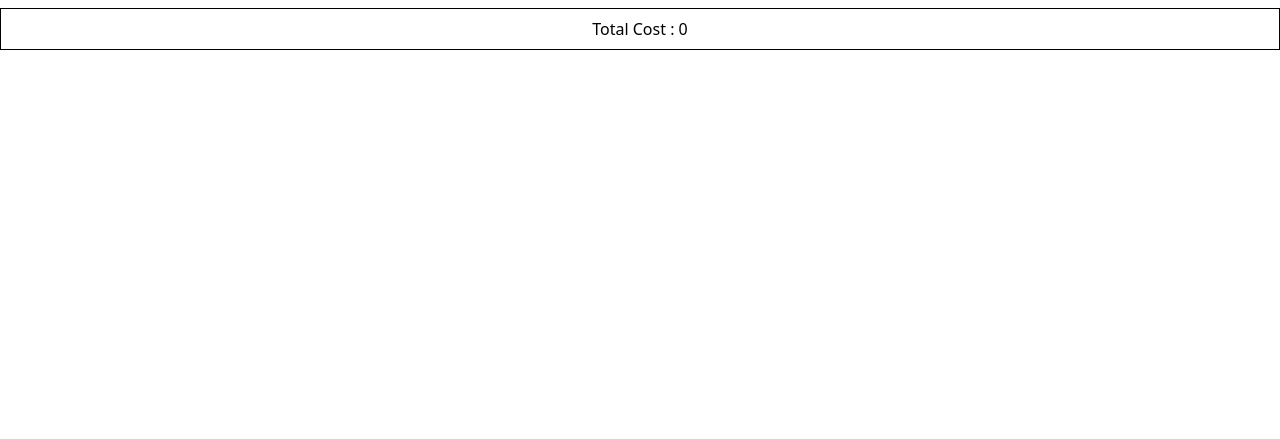
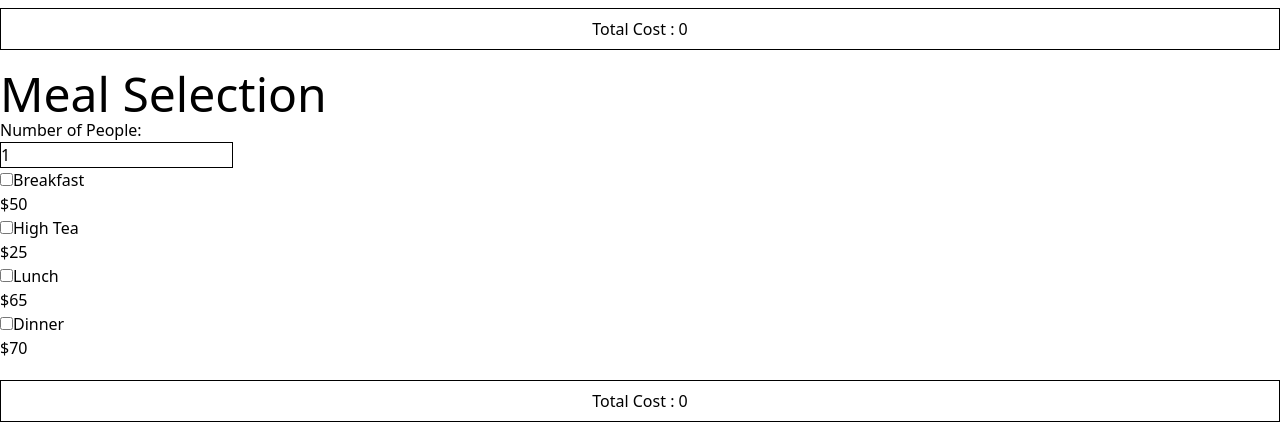
Before and after one commit to Lovepreet013/conference-expense-planner, a React (Vite) app: page / in a window 1280 px wide. Shown: the part 2846-3285 px from the top of the page. Before the commit the page ends 2916 px from the top, so only its background shows below. Built offline with nearby package versions, Linux system fonts and the light colour scheme.

Commit message:
meals section added

```diff
--- a/src/components/ConferenceEvent.jsx
+++ b/src/components/ConferenceEvent.jsx
@@ -1,12 +1,17 @@
 import { useDispatch, useSelector } from "react-redux"
 import { decrementQuantity, incrementQuantity } from "../slices/venueSlice"
 import { decrementAddOnQuantity, incrementAddOnQuanity } from "../slices/addOnSlice"
+import { useState } from "react"
+import { toggleMealSelection } from "../slices/mealsSlice"
 
 const ConferenceEvent = () => {
     const dispatch = useDispatch()
 
     const venueItems = useSelector((state) => state.venue) //'venue' name comes from the store.js 'venu' name
     const addOnItems = useSelector((state) => state.addOn)
+    const mealsItems = useSelector((state) => state.meals)
+
+    const [numberOfPeople, setNumberOfPeople] = useState(1)
 
     //venue functions
     const handleAddToCart = (index) => {
@@ -28,6 +33,11 @@ const ConferenceEvent = () => {
         dispatch(decrementAddOnQuantity(index))
     }
 
+    //meal function
+    const handleMealSelection = (index) => {
+        dispatch(toggleMealSelection(index))
+    }
+
 
     const calculateTotalCost = (section) => {
         let totalCost = 0
@@ -41,6 +51,13 @@ const ConferenceEvent = () => {
                 totalCost += item.cost * item.quantity
             })
         }
+        else if (section === 'meals'){
+            mealsItems.forEach((item) => {
+                if (item.selected) {
+                  totalCost += item.cost * numberOfPeople;
+                }
+            })
+        }
 
         return totalCost
     }
@@ -48,6 +65,7 @@ const ConferenceEvent = () => {
     //Total Cost
     const venuTotalCost = calculateTotalCost('venue')
     const addOnTotalCost = calculateTotalCost('addOn')
+    const mealsTotalCost = calculateTotalCost('meals')
 
     return(
         <div>
@@ -114,6 +132,44 @@ const ConferenceEvent = () => {
 
                 <h3 className="text-center my-5 p-2 border-1">Total Cost : {addOnTotalCost}</h3>
             </section>
+
+            <section>
+                <h2 className="text-5xl">Meal Selection</h2>
+
+                <div>
+                    <label htmlFor="numberOfPeople">
+                    <h3>Number of People:</h3>
+                    </label>
+                    <input
+                        type="number"
+                        id="numberOfPeople"
+                        className="border-1"
+                        value={numberOfPeople}
+                        onChange={(e) => setNumberOfPeople(e.target.value)}
+                        min="1"
+                    />
+
+                    <div>
+                        {mealsItems.map((item, index) => (
+                            <div key={index}>
+
+                                <input
+                                    type="checkbox"
+                                    id={`meal_${index}`}
+                                    checked={item.selected}
+                                    onChange={() => handleMealSelection(index)}
+                                />
+
+                                <label htmlFor={`meal_${index}`}>{item.name}</label>
+
+                                <div>${item.cost}</div>
+                          </div>
+                        ))}
+                    </div>
+              </div>
+
+              <h3 className="text-center my-5 p-2 border-1">Total Cost : {mealsTotalCost}</h3>
+            </section>
         </div>
     )
 }
--- /dev/null
+++ b/src/slices/mealsSlice.js
@@ -0,0 +1,20 @@
+import { createSlice } from "@reduxjs/toolkit";
+
+export const mealsSlice = createSlice({
+    name : 'meals',
+    initialState : [
+        { name: 'Breakfast', cost: 50, selected: false },
+        { name: 'High Tea', cost: 25, selected: false },
+        { name: 'Lunch', cost: 65, selected: false },
+        { name: 'Dinner', cost: 70, selected: false },
+    ],
+
+    reducers : {
+        toggleMealSelection : (state, action) => {
+            state[action.payload].selected = !state[action.payload].selected
+        }
+    }
+})
+
+export const {toggleMealSelection} = mealsSlice.actions
+export default mealsSlice.reducer
--- a/src/store.js
+++ b/src/store.js
@@ -1,10 +1,12 @@
 import { configureStore } from "@reduxjs/toolkit";
 import venueReducer from './slices/venueSlice'
 import addOnReducer from "./slices/addOnSlice"
+import mealsReducer from "./slices/mealsSlice";
 
 export default configureStore({
     reducer : {
         venue : venueReducer,
         addOn : addOnReducer,
+        meals : mealsReducer
     }
 })
```
